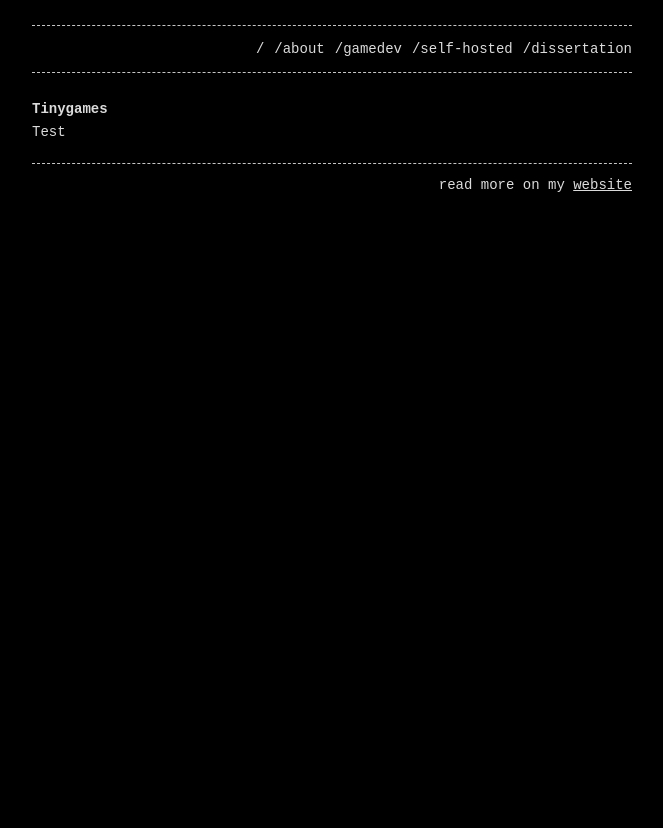
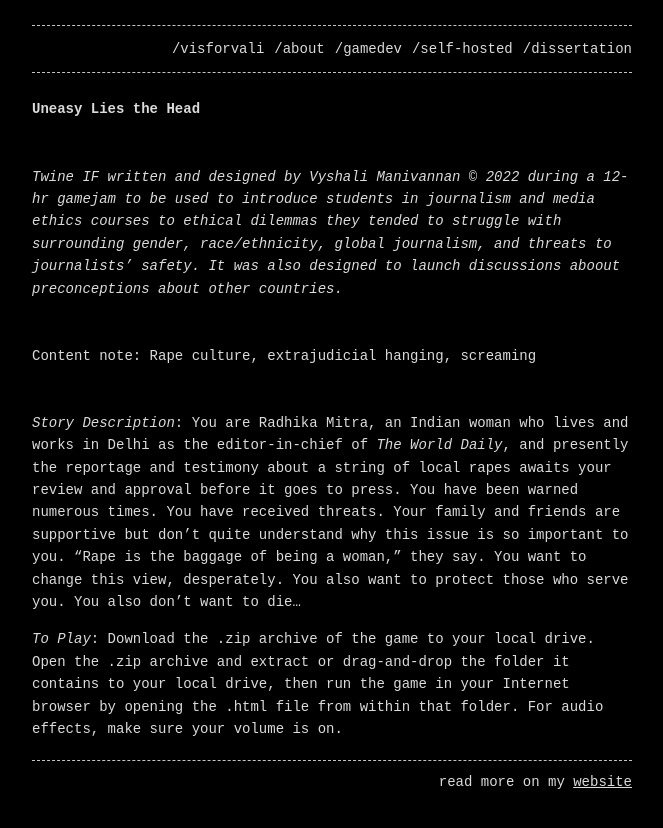
Before and after one commit to visforvali/visforvali.github.io, a Jekyll site: the page built from uneasy-lies-the-head.md, in a window 1280 px wide. Shown: the top 828 px of the page, without its empty margins (308-971 px from the left). Built offline with Jekyll 4.4.1, drawn with Linux system fonts in a browser that asks for light colours.

Commit message:
Content edits

```diff
--- a/uneasy-lies-the-head.md
+++ b/uneasy-lies-the-head.md
@@ -4,6 +4,12 @@
 permalink: /uneasy-lies-the-head
 ---
 
-# Tinygames
+## Uneasy Lies the Head
+\
+_Twine IF written and designed by Vyshali Manivannan &#169; 2022 during a 12-hr gamejam to be used to introduce students in journalism and media ethics courses to ethical dilemmas they tended to struggle with surrounding gender, race/ethnicity, global journalism, and threats to journalists' safety. It was also designed to launch discussions aboout preconceptions about other countries._
+\
+Content note: Rape culture, extrajudicial hanging, screaming
+\
+_Story Description_: You are Radhika Mitra, an Indian woman who lives and works in Delhi as the editor-in-chief of _The World Daily_, and presently the reportage and testimony about a string of local rapes awaits your review and approval before it goes to press. You have been warned numerous times. You have received threats. Your family and friends are supportive but don't quite understand why this issue is so important to you. "Rape is the baggage of being a woman," they say. You want to change this view, desperately. You also want to protect those who serve you. You also don't want to die...
 
-Test
+_To Play_: Download the .zip archive of the game to your local drive. Open the .zip archive and extract or drag-and-drop the folder it contains to your local drive, then run the game in your Internet browser by opening the .html file from within that folder. For audio effects, make sure your volume is on.
```
Also changed, not shown: index.md (+2 -2 lines).
